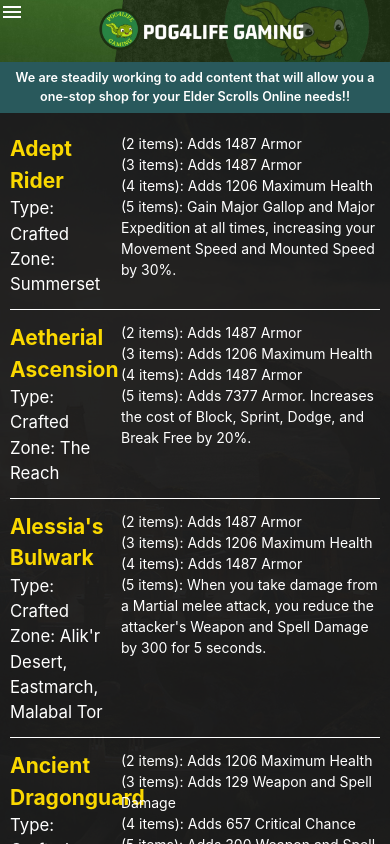
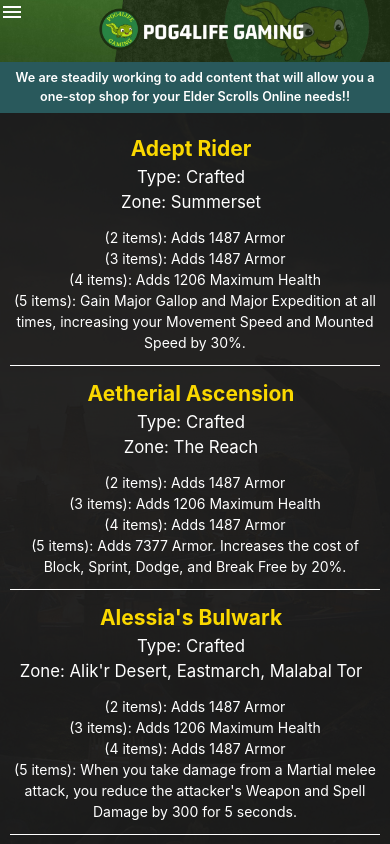
Before and after one commit to pog4life93/pog4life93.github.io, a Vue app: page /sets/crafted-sets in a window 390 px wide. Shown: the top 844 px of the page. Built offline with nearby package versions, Linux system fonts and the light colour scheme; a web font is replaced by a local one.

Commit message:
Some mobile fixes for Sets

```diff
--- a/src/App.vue
+++ b/src/App.vue
@@ -46,6 +46,7 @@
   -moz-background-size: cover;
   -o-background-size: cover;
   background-size: cover;
+  overflow-x: hidden;
 }
 
 /*Overriding webkit*/
--- a/src/components/ArmorContainer.vue
+++ /dev/null
@@ -1,56 +0,0 @@
-<script setup lang="ts">
-import type { PropType } from 'vue';
-import type Set from '@/models/Set';
-
-defineProps({ set: Object as PropType<Set> });
-</script>
-
-<template>
-  <div class="set">
-    <div class="info">
-      <div class="name">{{ set?.Name }}</div>
-      <div class="type">{{ 'Type: ' + set?.Type }}</div>
-      <div class="zone">{{ 'Zone: ' + set?.Zone }}</div>
-    </div>
-    <div class="attributes">
-      <div v-for="attribute in set?.Attributes" :key="attribute" class="trait">{{ attribute }}</div>
-    </div>
-  </div>
-</template>
-
-<style lang="less" scoped>
-@import '@/assets/css/main.less';
-.set {
-  display: flex;
-  flex-flow: row nowrap;
-  width: 100%;
-}
-.info {
-  display: flex;
-  width: 30%;
-  flex-flow: column;
-  padding-right: 8px;
-}
-.name {
-  display: flex;
-  font-size: 1.5em;
-  font-weight: 675;
-  color: @pog-gold;
-}
-
-.type {
-  display: flex;
-  font-size: 1.2em;
-}
-
-.zone {
-  display: flex;
-  font-size: 1.2em;
-}
-.attributes {
-  display: flex;
-  flex-flow: column;
-  width: 70%;
-
-}
-</style>
--- a/src/components/FooterNav.vue
+++ b/src/components/FooterNav.vue
@@ -41,12 +41,12 @@
   justify-content: center;
   text-align: center;
   font-weight: 300;
-  font-size: 0.9em;
+  font-size: 0.9rem;
   background-color: @pog-light-blue;
 
   .icons {
     padding: 0px 20px;
-    font-size: 2em;
+    font-size: 2.5vw;
     color: #ffffff;
   }
   .icons:hover {
--- a/src/components/SetContainer.vue
+++ b/src/components/SetContainer.vue
@@ -24,33 +24,58 @@
   display: flex;
   flex-flow: row nowrap;
   width: 100%;
+
+  .phone({
+    flex-flow: column;
+  });
 }
 .info {
   display: flex;
   width: 30%;
   flex-flow: column;
   padding-right: 8px;
+
+  .phone({
+    width: 100%;
+  });
 }
 .name {
   display: flex;
   font-size: 1.5em;
   font-weight: 675;
   color: @pog-gold;
+
+  .phone({
+    justify-content: center;
+  });
 }
 
 .type {
   display: flex;
   font-size: 1.2em;
+
+  .phone({
+    justify-content: center;
+  });
 }
 
 .zone {
   display: flex;
   font-size: 1.2em;
+
+  .phone({
+    justify-content: center;
+    padding-bottom: 12px;
+  });
 }
 .attributes {
   display: flex;
   flex-flow: column;
   width: 70%;
 
+  .phone({
+    width: 100%;
+    text-align: center;
+  });
 }
 </style>
--- a/src/components/TopNav.vue
+++ b/src/components/TopNav.vue
@@ -58,7 +58,7 @@
   <ul class="sidenav" id="mobile-demo">
     <li><RouterLink to="/">Home</RouterLink></li>
     <li>
-      <RouterLink to="/sets" class="dropdown-trigger">
+      <RouterLink to="#" class="dropdown-trigger" data-target="setmobiledd">
         Sets
         <i class="material-icons right">arrow_drop_down</i>
       </RouterLink>
@@ -86,6 +86,14 @@
     <li><a href="AllSkills/skills.html">Weapon</a></li>
     <li><a href="AllSkills/skills.html">World</a></li>
   </ul> -->
+
+  <!--Dropdowns for MOBILE-->
+  <ul id="setmobiledd" class="dropdown-content">
+    <li><RouterLink to="/sets/crafted-sets">Craftable</RouterLink></li>
+    <!-- <li><a href="AllSets/arena_sets.html">Arena</a></li>
+    <li><a href="AllSets/dungeon_sets.html">Dungeon</a></li>
+    <li><a href="AllSets/trial_sets.html">Trial</a></li> -->
+  </ul>
 </template>
 
 <style lang="less" scoped>
@@ -97,6 +105,7 @@
   background-color: @pog-dark-blue;
   font-family: 'Arial Narrow Bold';
   font-weight: 600;
+  z-index: 1;
 
   .laptop({
     box-shadow: none;
--- a/src/views/CraftedSets.vue
+++ b/src/views/CraftedSets.vue
@@ -1,11 +1,11 @@
 <script setup lang="ts">
 import { CraftedSets } from '@/constants/CraftedSets';
-import ArmorContainer from '@/components/ArmorContainer.vue';
+import SetContainer from '@/components/SetContainer.vue';
 </script>
 
 <template>
   <div v-for="craftedSet in CraftedSets" :key="craftedSet.Name" class="border">
-    <ArmorContainer :set="craftedSet" />
+    <SetContainer :set="craftedSet" />
   </div>
 </template>
 
--- a/src/views/SetsView.vue
+++ b/src/views/SetsView.vue
@@ -27,11 +27,11 @@
       cursor: pointer;
       color: @pog-dark-blue;
     }
-    .phone ({
+    .phone({
       width: 250px;
       font-size: 2rem;
       border-radius: 15px;
-    });;
+    });
   }
 }
 
```
